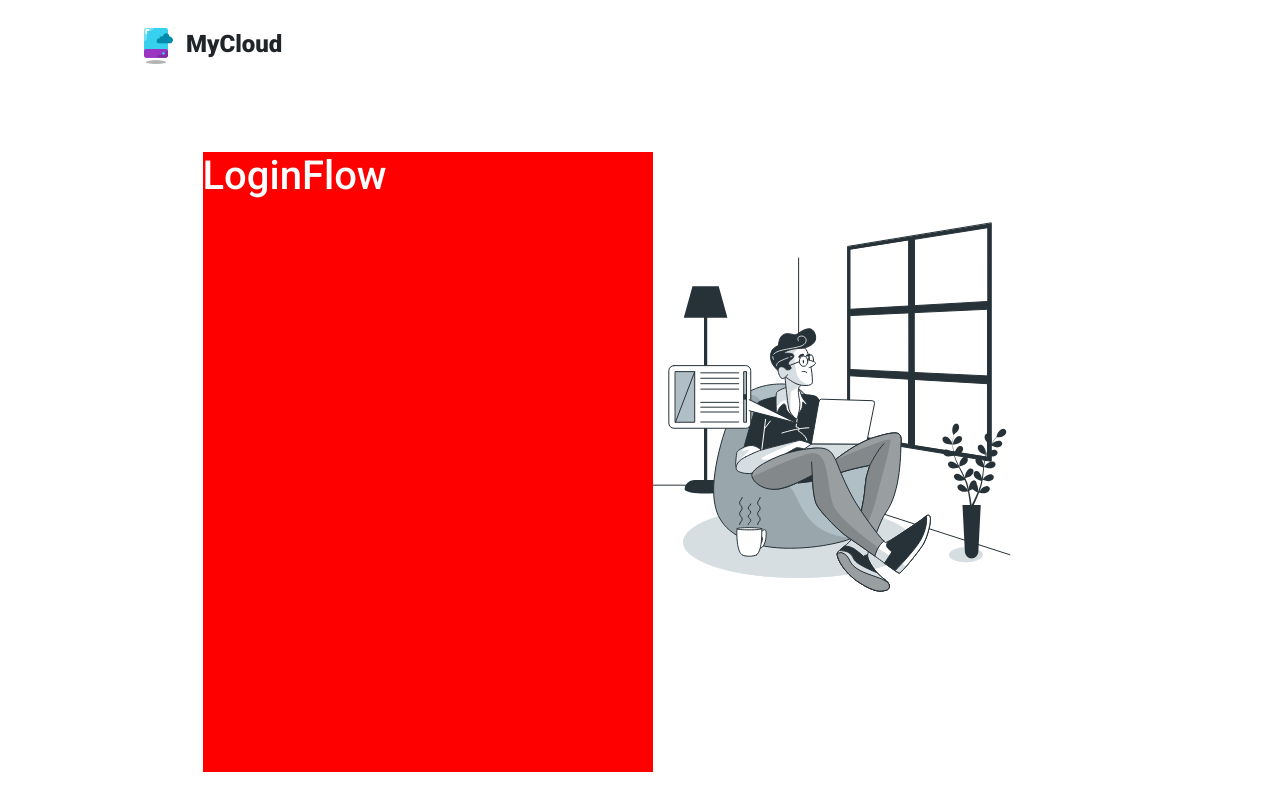
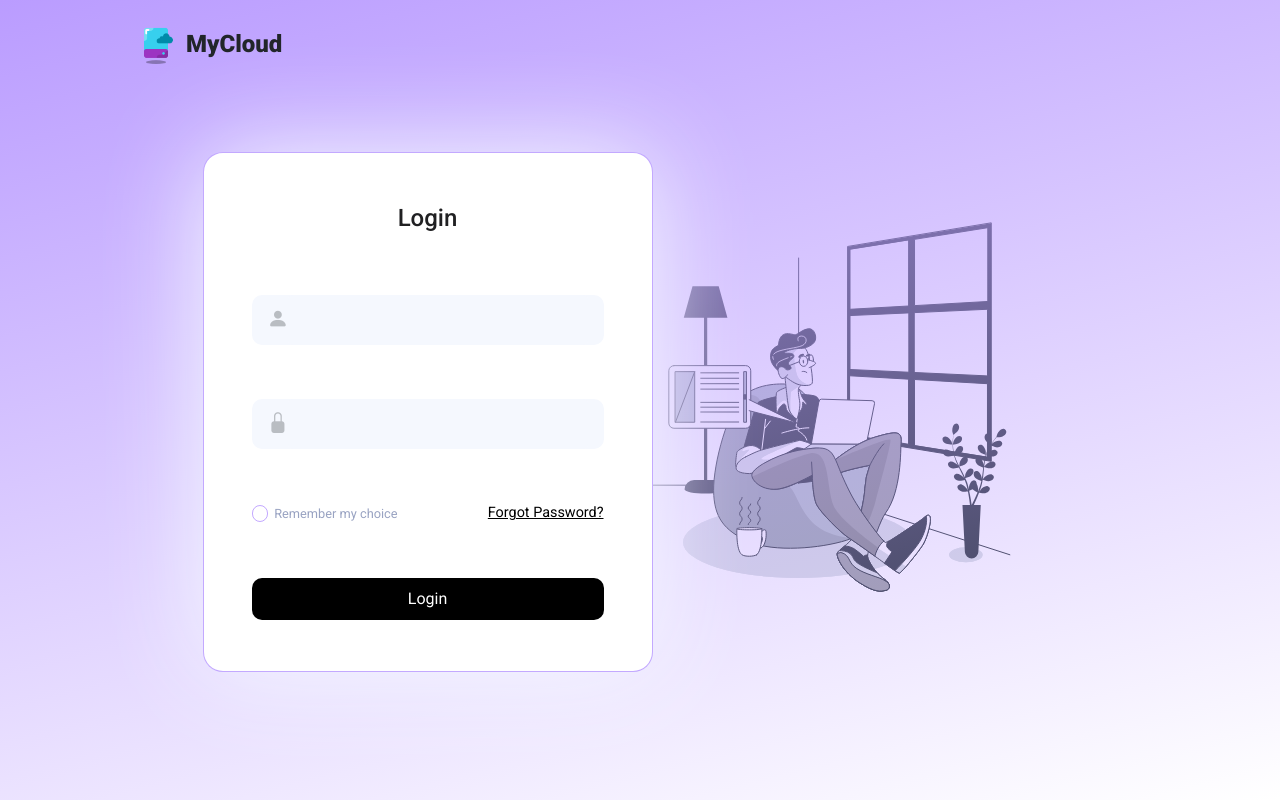
Before and after one commit to Charlygraphy23/drive-clone, a Next.js app: page /login in a window 1280 px wide. Built offline with nearby package versions, Linux system fonts and the light colour scheme.

Commit message:
WIP: login page background animation

```diff
--- /dev/null
+++ b/app/(routes)/login/components/loginFlow/components/inputGroup.tsx
@@ -0,0 +1,21 @@
+import { ChangeEvent, ReactElement } from 'react';
+import style from '../style.module.scss';
+
+
+type Props = {
+    icon: ReactElement;
+    type: 'text' | "email" | "password";
+    value?: string;
+    onChange?: (event: ChangeEvent<HTMLInputElement>) => void
+}
+
+const InputGroup = ({ icon, type, value = "", onChange }: Props) => {
+    return (
+        <div className={style.inputGroup}>
+            <span>{icon}</span>
+            <input type={type} value={value} onChange={onChange} />
+        </div>
+    )
+}
+
+export default InputGroup
--- a/app/(routes)/login/components/loginFlow/index.tsx
+++ b/app/(routes)/login/components/loginFlow/index.tsx
@@ -1,10 +1,28 @@
+import Link from 'next/link'
+import InputGroup from './components/inputGroup'
 import style from './style.module.scss'
 
 
 const LoginFlow = () => {
     return (
         <div className={style.loginFlow}>
-            <h1>LoginFlow</h1>
+            <h4>Login</h4>
+            <InputGroup type='text' icon={<i className="bi bi-person-fill"></i>} />
+            <InputGroup type='password' icon={<i className="bi bi-lock-fill"></i>} />
+            <div className={style.remindPassword}>
+                <label htmlFor="checkbox">
+                    <input hidden id="checkbox" type="checkbox" />
+                    <span><i className="bi bi-check2"></i></span>
+                    Remember my choice
+                </label>
+                <Link href={"#"}>Forgot Password?</Link>
+            </div>
+
+            <button className="button">
+                Login
+            </button>
+
+
         </div>
     )
 }
--- a/app/(routes)/login/components/loginFlow/style.module.scss
+++ b/app/(routes)/login/components/loginFlow/style.module.scss
@@ -1,6 +1,133 @@
+@use "/app/styles/variable.scss" as color;
+
+$themeColor: rgba(color.$primary-color, 0.4);
+
 .loginFlow {
-	width: 450px;
-	height: 620px;
-	background-color: red;
-	color: white;
+	width: 100%;
+	max-width: 450px;
+	height: 100%;
+	max-height: 520px;
+	color: color.$black-color;
+	border: 1px solid $themeColor;
+	border-radius: 20px;
+	padding: 1.5rem 3rem;
+	background-color: white;
+
+	display: flex;
+	flex-direction: column;
+	justify-content: space-around;
+	align-items: center;
+	box-shadow: 0px 0px 100px rgba(color.$light-gray-color, 1);
+
+	.inputGroup {
+		background-color: color.$light-gray-color;
+		width: 100%;
+		border-radius: 10px;
+		padding: 0rem 1rem;
+		display: flex;
+		align-items: center;
+
+		i {
+			font-size: 1.3em;
+			color: rgba(color.$gray-color, 0.4);
+		}
+
+		input {
+			border: none;
+			background-color: inherit;
+			width: 100%;
+			outline: none;
+			min-height: 50px;
+			transition: 0.3s linear all;
+		}
+
+		&:focus-within {
+			outline: 1px solid rgba(color.$primary-color, 0.1);
+
+			input {
+				caret-color: color.$primary-color;
+			}
+
+			i {
+				font-size: 1.3em;
+				color: rgba(color.$primary-color, 0.7);
+			}
+		}
+	}
+
+	.remindPassword {
+		display: flex;
+		justify-content: space-between;
+		align-items: center;
+		width: 100%;
+
+		label {
+			display: flex;
+			color: color.$text-gray-color;
+			align-items: center;
+			gap: 6px;
+			font-size: 0.8rem;
+
+			span {
+				width: 1.3em;
+				height: 1.3em;
+				border-radius: 50%;
+				border: 1px solid $themeColor;
+				position: relative;
+				overflow: hidden;
+				cursor: pointer;
+
+				display: flex;
+				justify-content: center;
+				align-items: center;
+				color: white;
+				line-height: 1.1;
+				transition: 0.1s ease-in-out all;
+
+				&::after {
+					position: absolute;
+					top: 0;
+					left: 0;
+					pointer-events: none;
+					width: 100%;
+					height: 100%;
+				}
+
+				i {
+					opacity: 0;
+					font-size: 0.6em;
+				}
+			}
+
+			input {
+				display: none;
+				opacity: 0;
+			}
+
+			input:checked ~ span {
+				background-color: color.$primary-color;
+
+				i {
+					opacity: 1;
+				}
+			}
+		}
+
+		a {
+			color: black;
+			font-size: 0.9rem;
+		}
+	}
+
+	button {
+		width: 100%;
+		border-radius: 10px;
+		padding: 0.5rem;
+		background-color: black;
+		color: white;
+
+		&:is(:active) {
+			background-color: rgba(black, 0.8);
+		}
+	}
 }
--- a/app/(routes)/login/style.module.scss
+++ b/app/(routes)/login/style.module.scss
@@ -6,6 +6,12 @@
 
 	display: flex;
 	justify-content: center;
+	background: linear-gradient(
+		166deg,
+		rgba(186, 156, 255, 0.1) 0%,
+		rgba(255, 255, 255, 0) 100%
+	);
+	animation: glowBackground 2s ease-in-out forwards;
 
 	.container {
 		width: calc(100% - 20%);
@@ -41,3 +47,37 @@
 		}
 	}
 }
+
+// TODO: background animations
+@keyframes glowBackground {
+	0% {
+		background: linear-gradient(
+			166deg,
+			rgba(186, 156, 255, 0.1) 0%,
+			rgba(255, 255, 255, 0) 100%
+		);
+	}
+
+	40% {
+		background: linear-gradient(
+			0deg,
+			rgba(186, 156, 255, 0.1) 0%,
+			rgba(255, 255, 255, 0) 100%
+		);
+	}
+
+	60% {
+		background: linear-gradient(
+			360deg,
+			rgba(186, 156, 255, 0.1) 0%,
+			rgba(255, 255, 255, 0) 100%
+		);
+	}
+	100% {
+		background: linear-gradient(
+			166deg,
+			rgba(186, 156, 255, 1) 0%,
+			rgba(255, 255, 255, 0) 100%
+		);
+	}
+}
```
